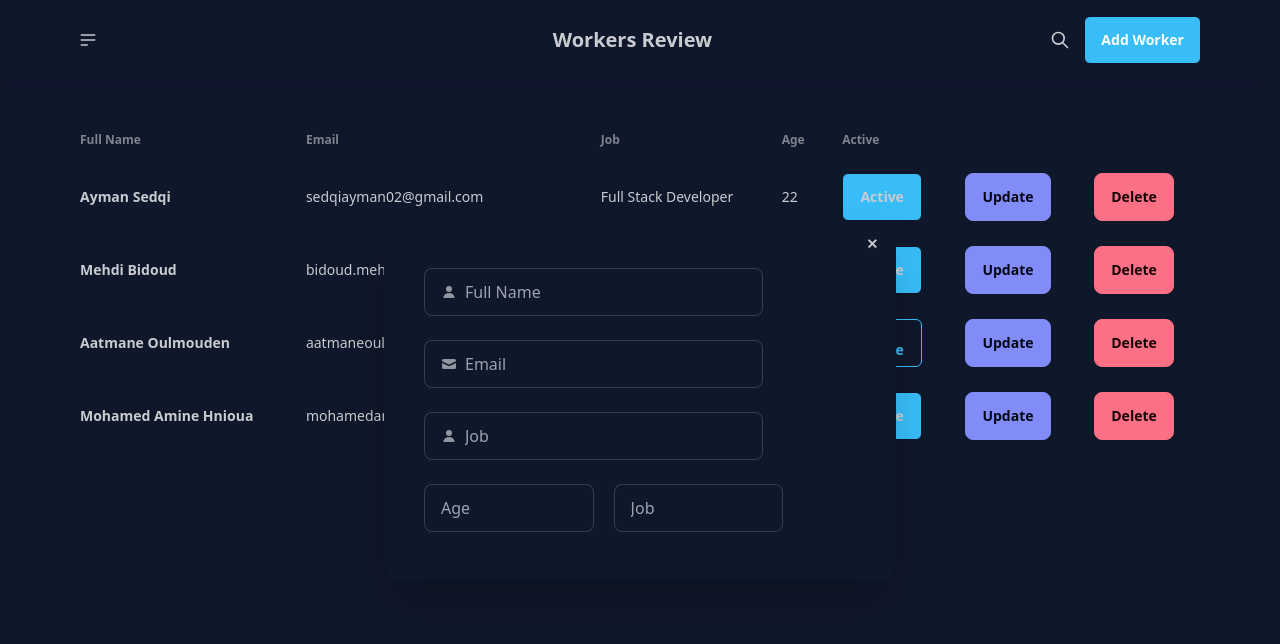
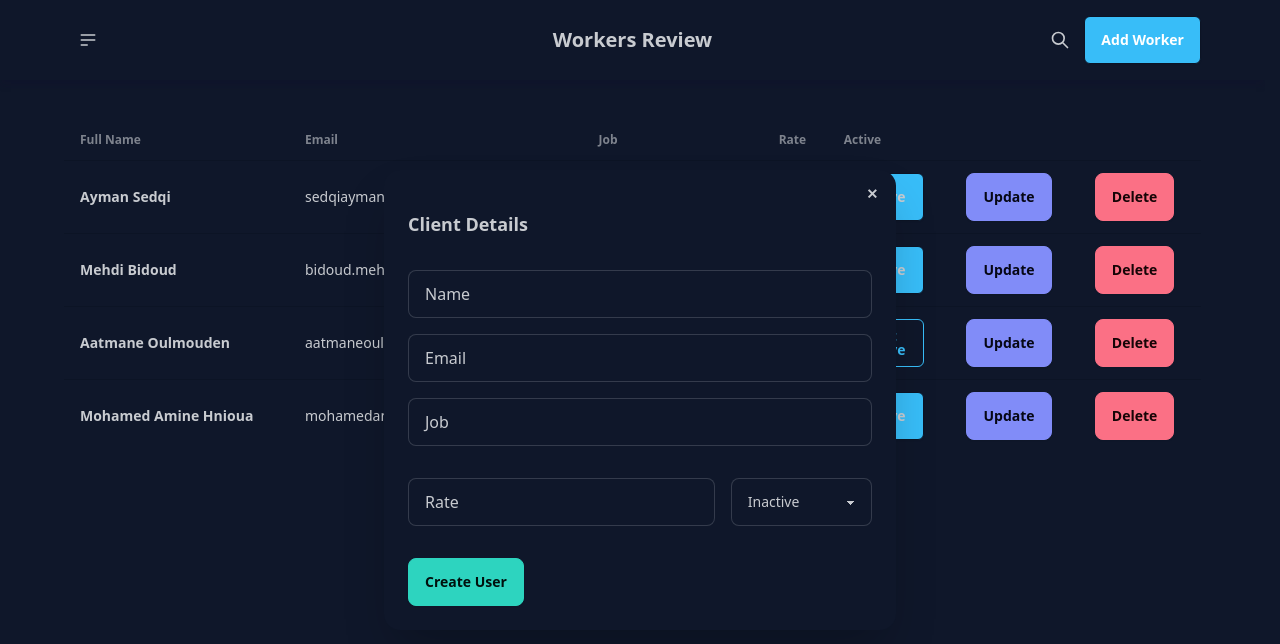
Before and after one commit to AymanSdq/workers-reviewer, a Next.js app: page / in a window 1280 px wide. Both pictures are taken after a click on the button "Add Worker". Shown: the top 644 px of the page. Built offline with nearby package versions, Linux system fonts and the light colour scheme.

Commit message:
Fixing update and create

```diff
--- a/app/Header.tsx
+++ b/app/Header.tsx
@@ -1,6 +1,5 @@
 
-const Header : React.FC<any> = (props) => {
-
+const Header : React.FC<any> = ({onOpen}) => {
 
 
     return (
@@ -59,7 +58,7 @@ const Header : React.FC<any> = (props) => {
                 />
             </svg>
             </button>
-            <button onClick={props.handleOpen}  className="btn px-4 py-2 bg-primary text-white rounded-md">
+            <button onClick={onOpen}  className="btn px-4 py-2 bg-primary text-white rounded-md">
                 Add Worker
             </button>
         </div>
--- a/app/components/ModalForm.tsx
+++ b/app/components/ModalForm.tsx
@@ -1,70 +1,61 @@
-import React from 'react'
+'use client'
+import React, { useState } from 'react'
 
-const ModalForm : React.FC<any> = (props) => {
+const ModalForm : React.FC<any> = ({isOpen, onClose, mode, onSubmit}) => {
+
+  const [rate, setHandleRate] = useState({
+    name : "",
+    email : "",
+    job : "",
+    rate : 0,
+    stats : ""
+  })
+
+
+  const handleSubmit = (e : any) => {
+
+    e.preventDefault();
+
+
+  }
 
 
   return (
     <>
-        <dialog id="my_modal_3" className="modal" open={props.statsOpen}>
+        <dialog id="my_modal_3" className="modal" open={isOpen}>
           <div className="modal-box">
-            <form method="dialog">
-              <button onClick={props.handleClick} className="btn btn-sm btn-circle btn-ghost absolute right-2 top-2">✕</button>
-            </form>
-            <form action="">
+            <h3 className='font-bold text-lg py-4'>{ mode === "update" ? "Edit Client" : "Client Details" }</h3>
+            <form onSubmit={handleSubmit} method="dialog">
+              {/* if there is a button in form, it will close the modal */}
+              <button onClick={onClose} className="btn btn-sm btn-circle btn-ghost absolute right-2 top-2">✕</button>
 
-              <div className='w-[80%] flex gap-6 flex-col px-4 py-6'>
+              <label className="input input-bordered my-4 flex items-center gap-2">
+                Name
+                <input name='name' type="text" className="grow" />
+              </label>
+              <label className="input input-bordered my-4 flex items-center gap-2">
+                Email
+                <input name='email' type="text" className="grow" />
+              </label>
+              <label className="input input-bordered my-4 flex items-center gap-2">
+                Job
+                <input name='job' type="text" className="grow" />
+              </label>
 
-                <label className="input input-bordered flex items-center gap-2">
-                  <svg
-                    xmlns="http://www.w3.org/2000/svg"
-                    viewBox="0 0 16 16"
-                    fill="currentColor"
-                    className="h-4 w-4 opacity-70">
-                    <path
-                      d="M8 8a3 3 0 1 0 0-6 3 3 0 0 0 0 6ZM12.735 14c.618 0 1.093-.561.872-1.139a6.002 6.002 0 0 0-11.215 0c-.22.578.254 1.139.872 1.139h9.47Z" />
-                  </svg>
-                  <input name='fullName' type="text" className="grow" placeholder="Full Name" />
+              <div className="flex mb-4 gap-4 justify-between">
+
+                <label className="input input-bordered my-4 flex items-center gap-2">
+                  Rate
+                  <input name='rate' type="number" className="grow" />
                 </label>
 
-                <label className="input input-bordered flex items-center gap-2">
-                  <svg
-                    xmlns="http://www.w3.org/2000/svg"
-                    viewBox="0 0 16 16"
-                    fill="currentColor"
-                    className="h-4 w-4 opacity-70">
-                    <path
-                      d="M2.5 3A1.5 1.5 0 0 0 1 4.5v.793c.026.009.051.02.076.032L7.674 8.51c.206.1.446.1.652 0l6.598-3.185A.755.755 0 0 1 15 5.293V4.5A1.5 1.5 0 0 0 13.5 3h-11Z" />
-                    <path
-                      d="M15 6.954 8.978 9.86a2.25 2.25 0 0 1-1.956 0L1 6.954V11.5A1.5 1.5 0 0 0 2.5 13h11a1.5 1.5 0 0 0 1.5-1.5V6.954Z" />
-                  </svg>
-                  <input name='email' type="text" className="grow" placeholder="Email" />
-                </label>
-
-                <label className="input w-full input-bordered flex items-center gap-2">
-                  <svg
-                    xmlns="http://www.w3.org/2000/svg"
-                    viewBox="0 0 16 16"
-                    fill="currentColor"
-                    className="h-4 w-4 opacity-70">
-                    <path
-                      d="M8 8a3 3 0 1 0 0-6 3 3 0 0 0 0 6ZM12.735 14c.618 0 1.093-.561.872-1.139a6.002 6.002 0 0 0-11.215 0c-.22.578.254 1.139.872 1.139h9.47Z" />
-                  </svg>
-                  <input name='job' type="text" className="grow" placeholder="Job" />
-                </label>
-
-                <div className='w-full flex gap-5'>
-
-                  <label className="input w-1/2 input-bordered flex items-center gap-2">
-                    <input name='age' type="number" className="grow" placeholder="Age" />
-                  </label>
-
-                  <label className="input w-1/2 input-bordered flex items-center gap-2">
-                    <input name='job' type="text" className="grow" placeholder="Job" />
-                  </label>
-                </div>
-
+                <select name='stats' className="select my-4 select-bordered w-full max-w-xs">
+                  <option value="innactive">Inactive</option>
+                  <option value="active" >Active</option>
+                </select>
               </div>
 
+              <button className='btn btn-success'>{ mode === "update" ? "Save Changes" : "Create User" }</button>
             </form>
           </div>
         </dialog>
--- a/app/components/TableList.tsx
+++ b/app/components/TableList.tsx
@@ -1,7 +1,7 @@
-import React from "react";
 
-const TableList = () => {
+import React  from "react";
 
+const TableList : React.FC<any> = ({onOpen}) => {
 
     interface clientArray {
         id : number,
@@ -31,7 +31,7 @@ const TableList = () => {
                 <th>Full Name</th>
                 <th>Email</th>
                 <th>Job</th>
-                <th>Age</th>
+                <th>Rate</th>
                 <th>Active</th>
             </tr>
             </thead>
@@ -49,7 +49,7 @@ const TableList = () => {
                     }</td>
 
                     <td>
-                        <button className="btn btn-secondary">Update</button>
+                        <button onClick={onOpen} className="btn btn-secondary">Update</button>
                     </td>
                     <td>
                         <button className="btn btn-error">Delete</button>
--- a/app/page.tsx
+++ b/app/page.tsx
@@ -6,18 +6,31 @@ import Header from "./Header";
 
 export default function Home() {
 
-  const [isModalOpen , setIsModalOpen] = useState(false)
-  const handleOpen = () => {
-      setIsModalOpen((prevValue) => !prevValue)
-      console.log(isModalOpen)
+  const [isOpen, setIsOpen] = useState(false)
+  const [modalMode, setmodalMode] = useState('')
+
+  const handleOpen = (mode : string) => {
+    setIsOpen(true);
+    setmodalMode(mode)
+    console.log(mode)
   }
 
+  const handleSubmit = () => {
+
+    if(modalMode == "add" ){
+      console.log("Modal mode is Add ")
+    }else {
+      console.log("Modal mode is Update")
+    }
+  }
 
   return (
     <>
-      <Header handleOpen={handleOpen} />
-      <TableList />
-      { isModalOpen && <ModalForm handleClick={handleOpen} statsOpen={isModalOpen} />}
+      <Header onOpen={ () => handleOpen('add')} />
+      <TableList  onOpen={ () => handleOpen('update')} />
+      <ModalForm
+        isOpen={isOpen} onSubmit={handleSubmit}
+        onClose={() => setIsOpen(false) } mode={modalMode} />
     </>
   );
 }
```
